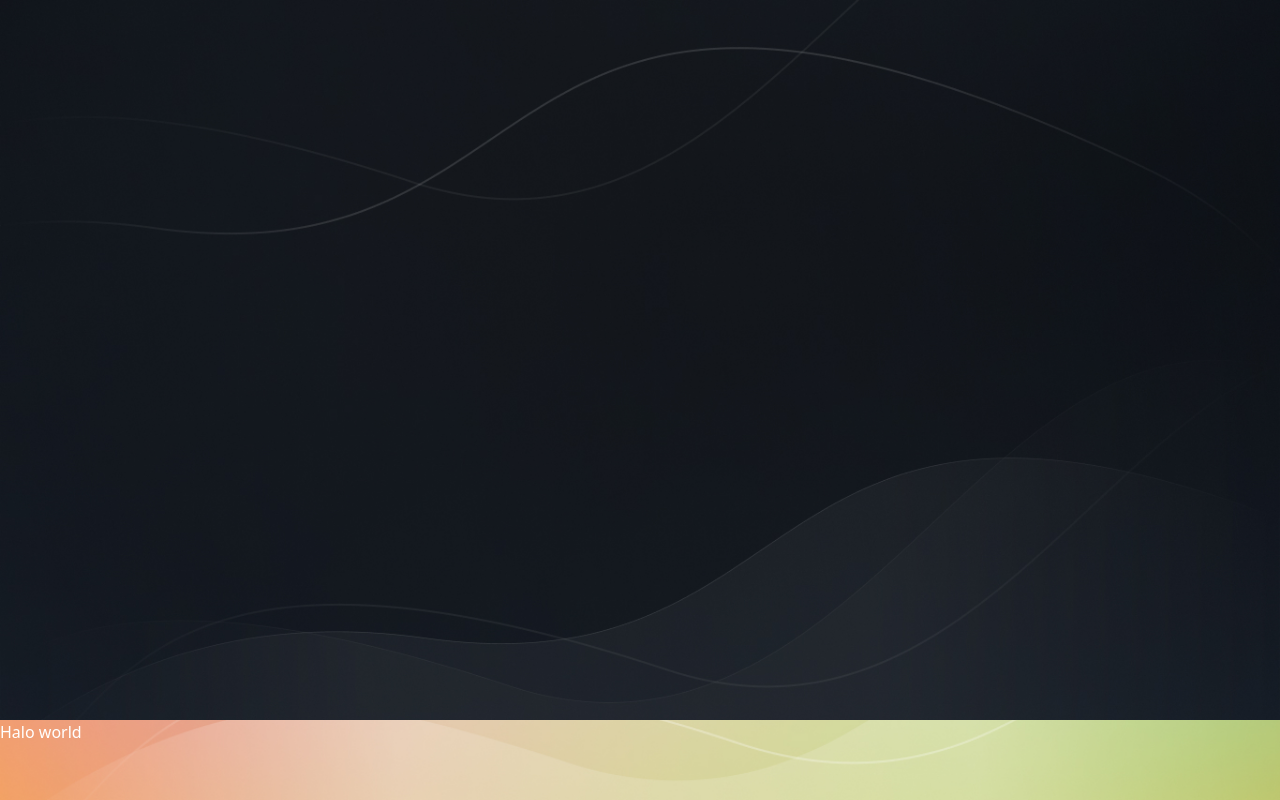
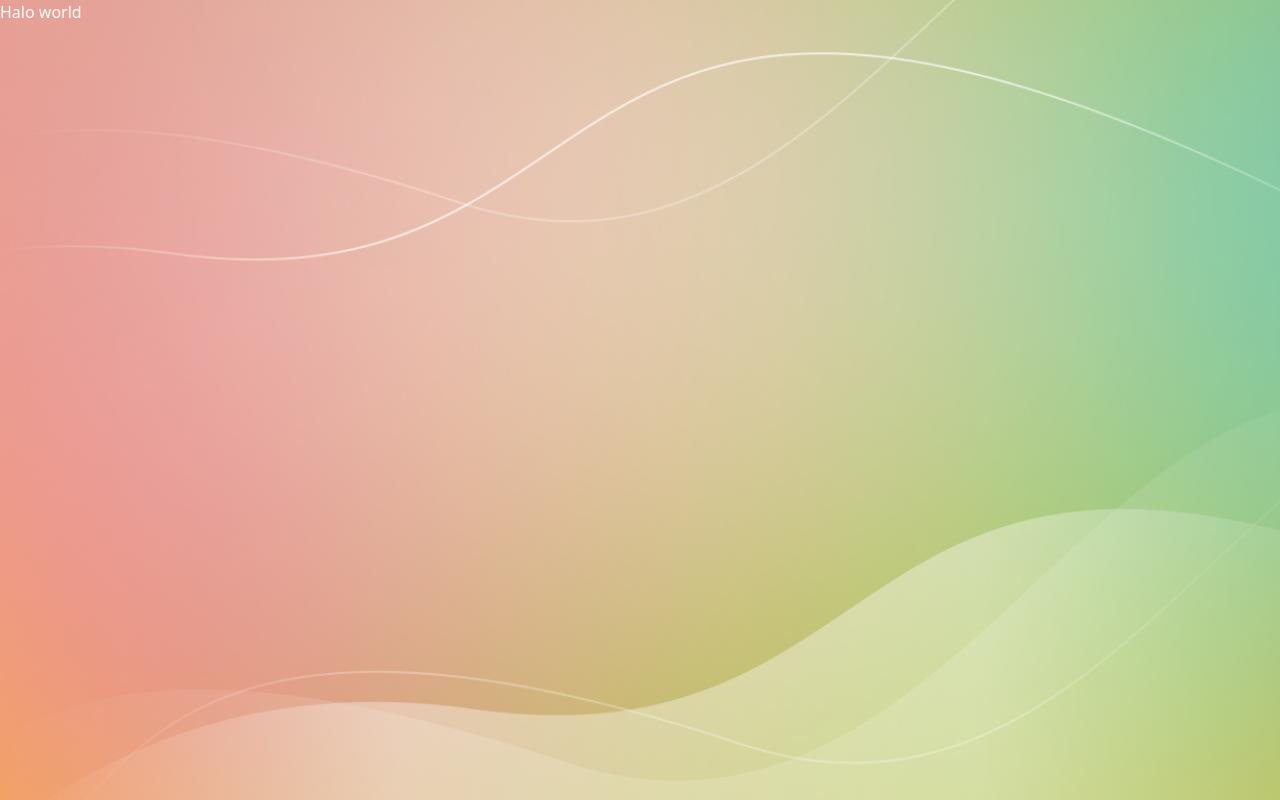
Before and after one commit to wahidhasyim02/materi-git-github, a website: page index.html in a window 1280 px wide. Drawn offline with nearby package versions, Linux system fonts and the light colour scheme.

Commit message:
merubah link BG

```diff
--- a/index.html
+++ b/index.html
@@ -29,7 +29,6 @@
   <body
     class="bg-gray-50 dark:bg-gray-900 bg-cover bg-no-repeat bg-hero-light dark:bg-hero-dark"
   >
-    <div><img src="./public/img/bg-dark.jpg" alt="" /></div>
     <p class="text-white">Halo world</p>
   </body>
 </html>
--- a/tailwind.config.js
+++ b/tailwind.config.js
@@ -9,9 +9,9 @@ module.exports = {
       },
       backgroundImage: {
         "hero-light":
-          "url('https://raw.githubusercontent.com/wahidhasyim02/materi-git-github/main/public/img/bg-light.jpg')",
+          "url('https://wahidhasyim02.github.io/materi-git-github/public/img/bg-light.jpg')",
         "hero-dark":
-          "url('https://raw.githubusercontent.com/wahidhasyim02/materi-git-github/main/public/img/bg-dark.jpg')",
+          "url('https://wahidhasyim02.github.io/materi-git-github/public/img/bg-dark.jpg')",
       },
     },
   },
```
Also changed, not shown: src/style.css.
